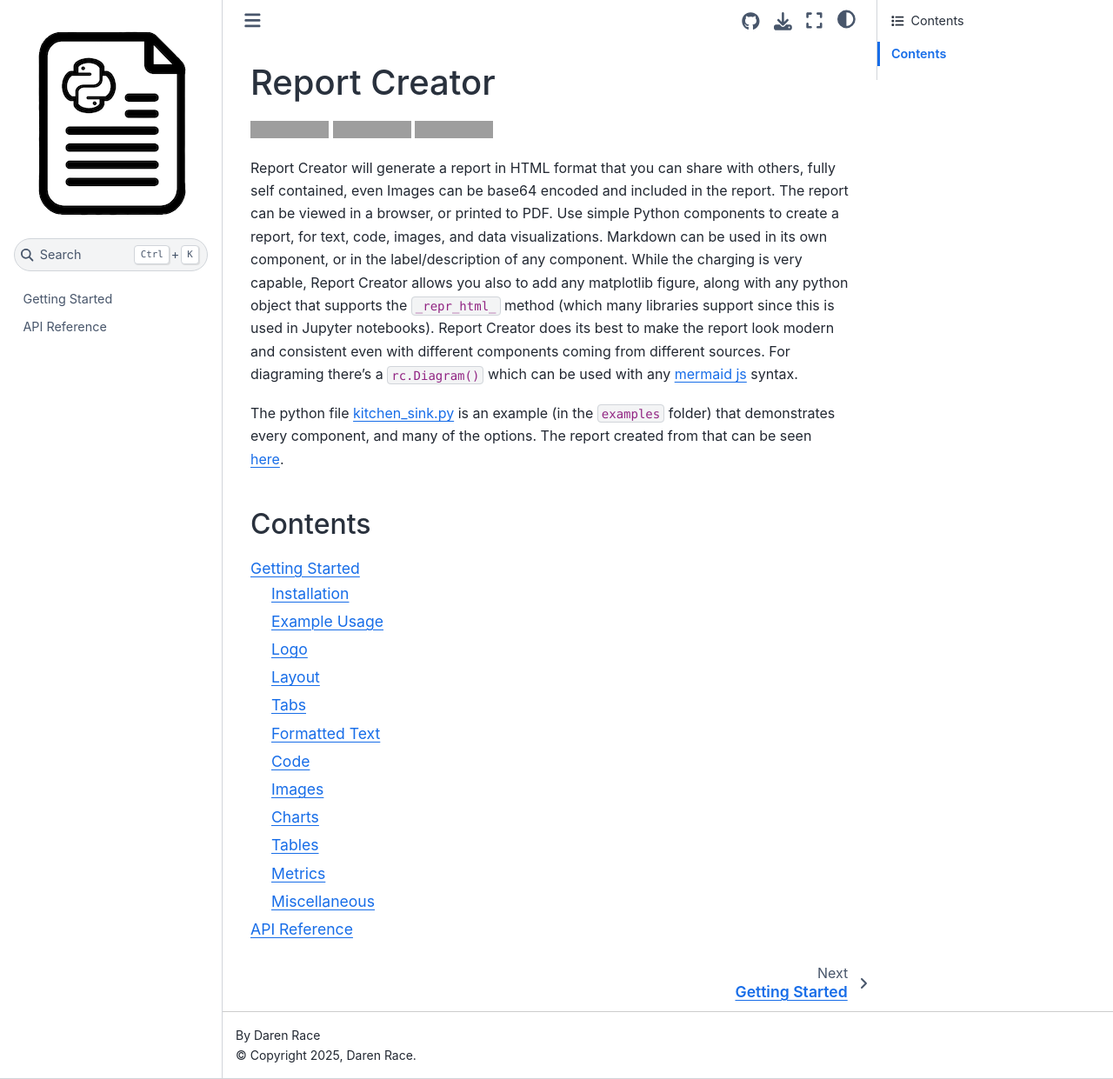
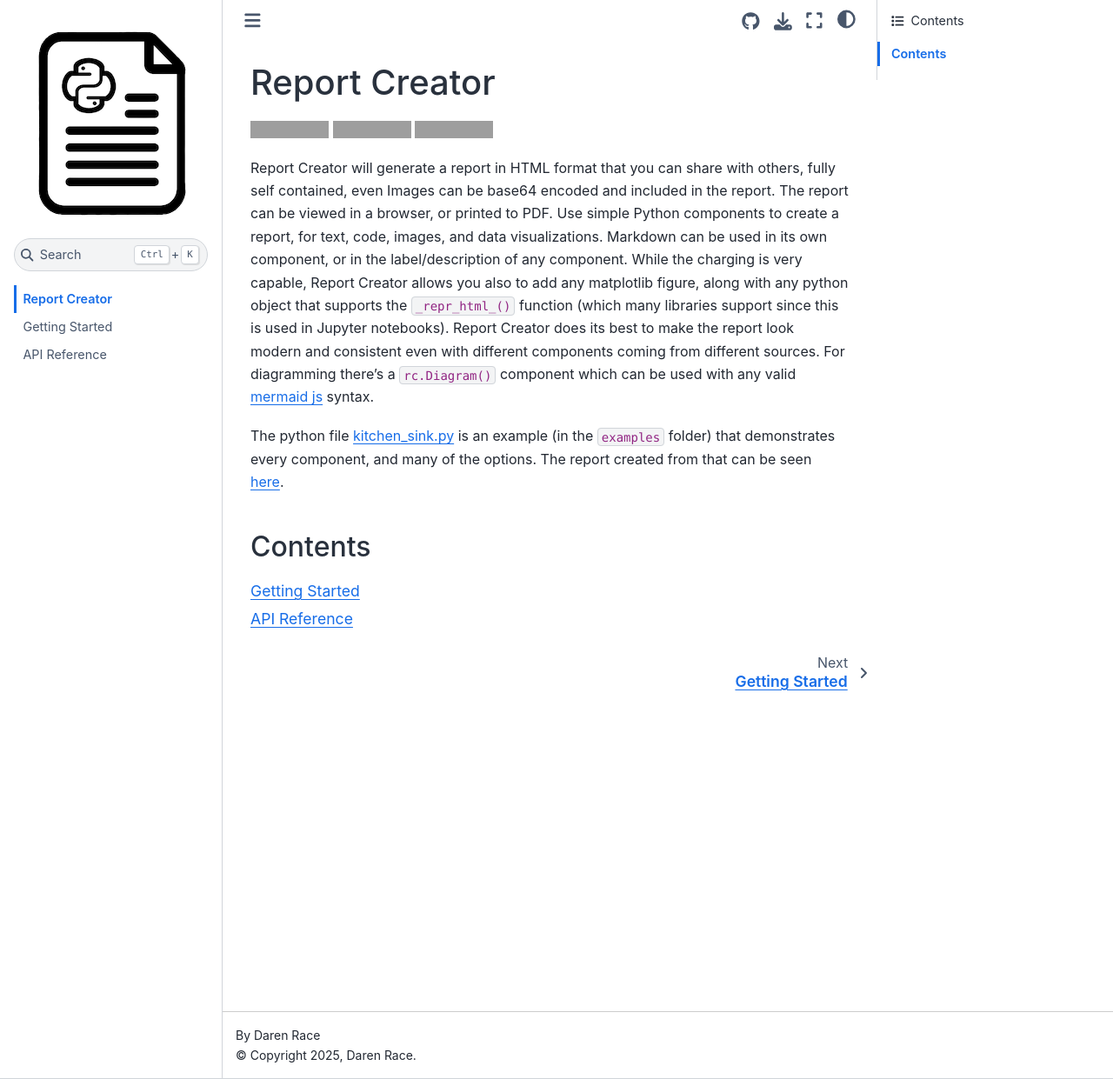
Before and after one commit to darenr/report_creator, a Sphinx documentation site: the page built from docs/source/index.rst, in a window 1280 px wide and 1241 px high. Shown: the whole window at 87% size. Built offline with Sphinx 7.4.7 and the Sphinx Book theme 1.1.4, drawn with Linux system fonts in a browser that asks for light colours; grey boxes are pictures that could not be loaded.

Commit message:
sync changes

```diff
--- a/docs/source/conf.py
+++ b/docs/source/conf.py
@@ -49,4 +49,6 @@ html_theme_options = {
     "use_issues_button": True,
     "use_download_button": True,
     "path_to_docs": "docs/source",
+    "show_navbar_depth": 2,
+    "home_page_in_toc": True,
 }
--- a/docs/source/getting_started.rst
+++ b/docs/source/getting_started.rst
@@ -118,7 +118,7 @@ Charts
 
 There are a number of charting components, ``rc.Bar()``, ``rc.Scatter()``, ``rc.Histogram()``, ``rc.Box()``, ``rc.Line()``, and ``rc.Pie()``.
 These are wrappers around plotly express componets. There is also a ``rc.Widget()`` component that can be used anywhere
-the object supports the ``repr_html`` that is used by Jupyter notebooks (for example ``matplotlib`` object)
+the object supports the ``repr_html()`` function that is used by Jupyter notebooks (for example ``matplotlib`` object)
 
 .. code-block:: python3
 
--- a/docs/source/index.rst
+++ b/docs/source/index.rst
@@ -21,10 +21,10 @@ Report Creator will generate a report in HTML format that you can share with oth
 can be base64 encoded and included in the report. The report can be viewed in a browser, or printed to PDF. Use simple
 Python components to create a report, for text, code, images, and data visualizations. Markdown can be used in its own
 component, or in the label/description of any component. While the charging is very capable, Report Creator allows you
-also to add any matplotlib figure, along with any python object that supports the ``_repr_html_`` method (which many
+also to add any matplotlib figure, along with any python object that supports the ``_repr_html_()`` function (which many
 libraries support since this is used in Jupyter notebooks). Report Creator does its best to make the report look modern
-and consistent even with different components coming from different sources. For diagraming there's a ``rc.Diagram()``
-which can be used with any |mermaid_js| syntax.
+and consistent even with different components coming from different sources. For diagramming there's a ``rc.Diagram()`` component
+which can be used with any valid |mermaid_js| syntax.
 
 .. |mermaid_js| raw:: html
 
@@ -47,6 +47,7 @@ Contents
 --------
 
 .. toctree::
+   :titlesonly:
    :maxdepth: 2
 
    getting_started
```
